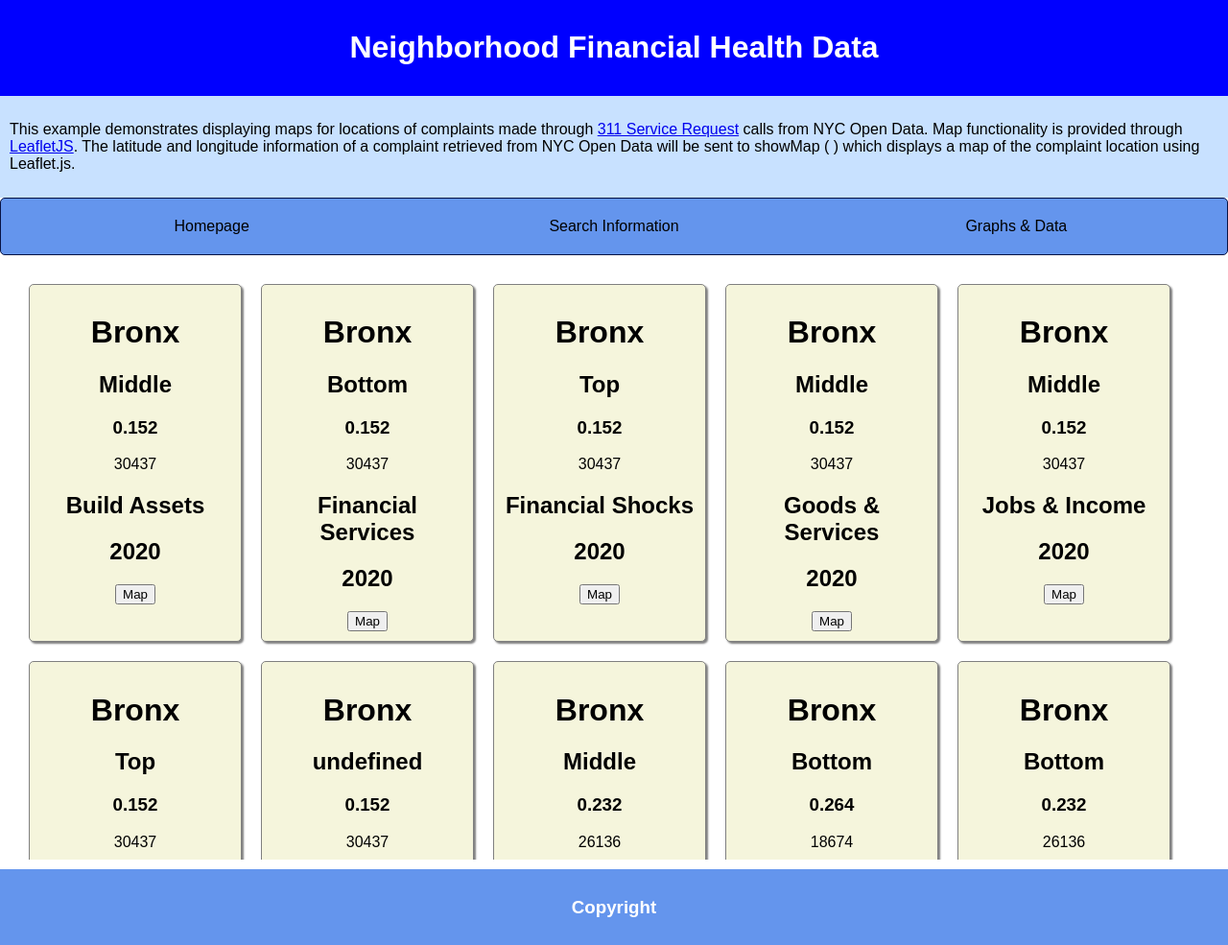
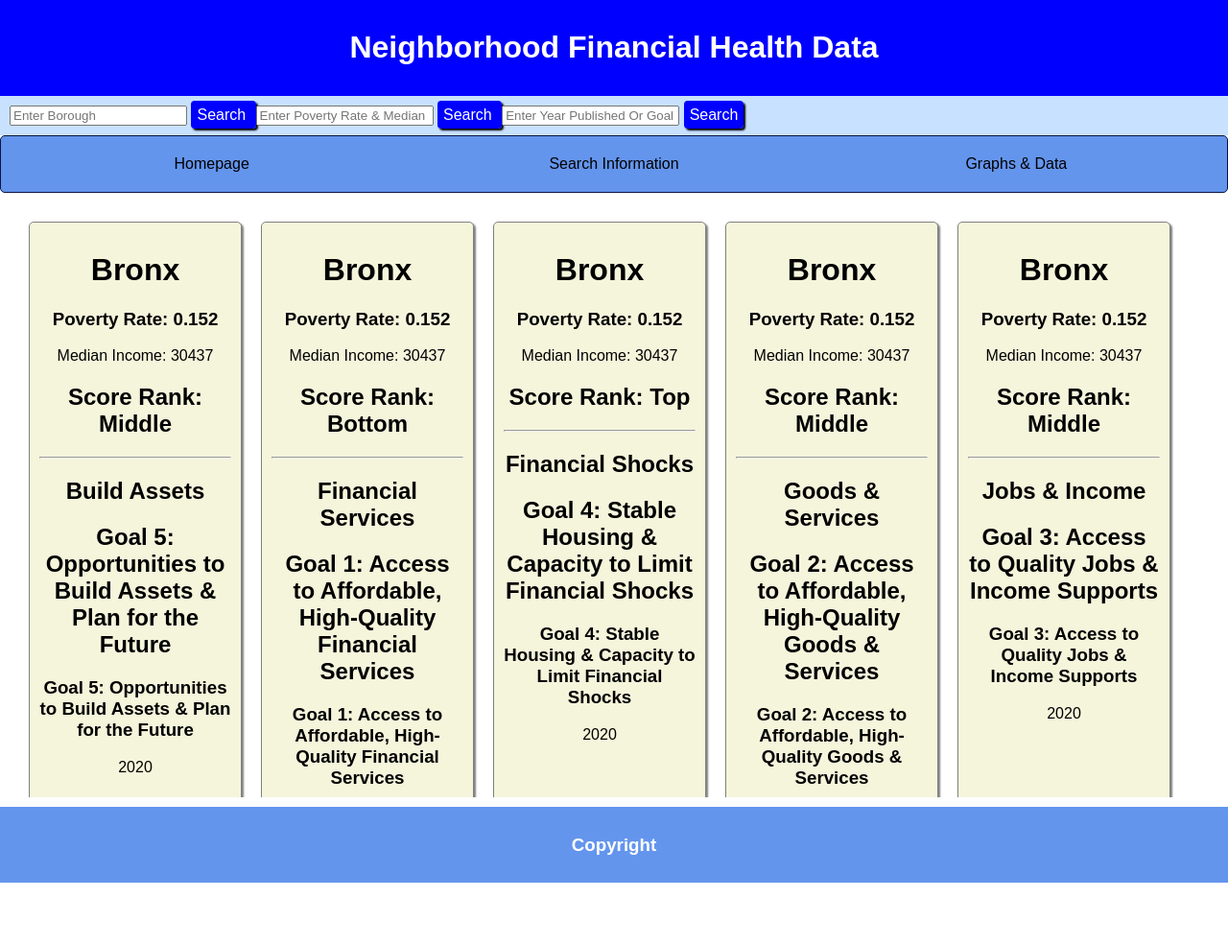
Before and after one commit to crtygdtech/NYC-Open-Data-Project, a plain HTML site: page filter.html in a window 1280 px wide. Shown: the whole page at 96% size. After the commit the page ends 920 px from the top, so only its background shows below. Drawn offline with Linux system fonts and the light colour scheme.

Commit message:
updateds

```diff
--- a/filter.html
+++ b/filter.html
@@ -18,10 +18,12 @@
     </div>
     <div class="container subbanner">
       <div>
-        <p>This example demonstrates displaying maps for locations of complaints made through <a href="https://data.cityofnewyork.us/Social-Services/311-Service-Requests-from-2010-to-Present/erm2-nwe9" target="_blank">311 Service Request</a>
-          calls from NYC Open Data. Map functionality is provided through <a href="https://leafletjs.com/examples/quick-start/" target="_blank">LeafletJS</a>.
-          The latitude and longitude information of a complaint retrieved from NYC Open Data will be sent to showMap ( ) which displays
-             a map of the complaint location using Leaflet.js.
+        <input type="text" id="borough" placeholder="Enter Borough">
+        <a class="button" onclick="filterByBorough()"> Search </a>
+        <input type="text" id="povertyrate_and_medianincome" placeholder="Enter Poverty Rate & Median Income">
+        <a class="button" onclick="filterByPovertyrateAndMedianIncome()"> Search </a>
+        <input type="text" id="yearpublished_or_goal" placeholder="Enter Year Published Or Goal">
+        <a class="button" onclick="filterByYearpublishedOrGoal()"> Search </a>
        </div>
       </div>
     <div>
--- a/helper.js
+++ b/helper.js
@@ -22,13 +22,14 @@ function card( info ){
   let location = [info.latitude || 0 , info.longitude || 0];
   let build = `<div class="card fitted">
                     <h1>${info.borough}</h1>
-                    <h2>${info.scorerank}</h2>
-                    <h3>${info.nyc_poverty_rate}</h3>
-                    <p>${info.median_income}</p>
-
+                    <h3>Poverty Rate: ${info.nyc_poverty_rate}</h3>
+                    <p>Median Income: ${info.median_income}</p>
+                    <h2>Score Rank: ${info.scorerank}</h2>
+                    <hr>
                     <h2>${info.goal}</h2>
-                    <h2>${info.year_published}</h2>
-              <input type="button" onclick="showMap( ${location} )" value="Map">
+                    <h2>${info.goalfullname}</h2>
+                    <h3>${info.goalfullname}</h3>
+                    <span>${info.year_published}</span>
         </div>`;
   return build;
 }
--- a/script.js
+++ b/script.js
@@ -13,6 +13,83 @@ async function init(){
     build += card(info);
   }
   cards_output.innerHTML = build;
+}
+function filterByBorough(){
+  let borough= document.getElementById("boroughs").value;
+  let build = "";
+  let ct = 0;
+
+  for(let i = 0; i < data.length; i+=1){
+    let info = data[i];
+    if(info.borough== borough){
+      build += `<div class="fitted card">
+                    <h1>${info.borough}</h1>
+                    <h3>Poverty Rate: ${info.nyc_poverty_rate}</h3>
+                    <p>Median Income: ${info.median_income}</p>
+                    <h2>Score Rank: ${info.scorerank}</h2>
+                    <hr>
+                    <h2>${info.goal}</h2>
+                    <h2>${info.goalfullname}</h2>
+                    <h3>${info.goalfullname}</h3>
+                    <span>${info.year_published}</span>
+                </div>`;
+      ct += 1;
+    }
+  }
+  result.innerHTML = `${ct} Results found.`
+  output.innerHTML = build;
+}
+function filterByPovertyrateAndMedianIncome(){
+  let poverty_rate = document.getElementById("poverty_rates").value;
+  let median_income = document.getElementById("median_incomes").value;
+  let build = "";
+  let ct = 0;
+
+  for(let i = 0; i < data.length; i+=1){
+    let info = data[i];
+    if(info.nyc_poverty_rate == poverty_rate && info.median_income== median_income){
+      build += `<div class="fitted card">
+                    <h1>${info.borough}</h1>
+                    <h3>Poverty Rate: ${info.nyc_poverty_rate}</h3>
+                    <p>Median Income: ${info.median_income}</p>
+                    <h2>Score Rank: ${info.scorerank}</h2>
+                    <hr>
+                    <h2>${info.goal}</h2>
+                    <h2>${info.goalfullname}</h2>
+                    <h3>${info.goalfullname}</h3>
+                    <span>${info.year_published}</span>
+                </div>`;
+      ct += 1;
+    }
+  }
+  result.innerHTML = `${ct} Results found.`
+  output.innerHTML = build;
+}
+function filterByYearpublishedOrGoal(){
+  let year_published = document.getElementById("year_publishes").value;
+  let goal = document.getElementById("goals").value;
+  let build = "";
+  let ct = 0;
+
+  for(let i = 0; i < data.length; i+=1){
+    let info = data[i];
+    if(info.year_published == year_published || info.goal == goal){
+      build += `<div class="fitted card">
+                    <h1>${info.borough}</h1>
+                    <h3>Poverty Rate: ${info.nyc_poverty_rate}</h3>
+                    <p>Median Income: ${info.median_income}</p>
+                    <h2>Score Rank: ${info.scorerank}</h2>
+                    <hr>
+                    <h2>${info.goal}</h2>
+                    <h2>${info.goalfullname}</h2>
+                    <h3>${info.goalfullname}</h3>
+                    <span>${info.year_published}</span>
+                </div>`;
+      ct += 1;
+    }
+  }
+  result.innerHTML = `${ct} Results found.`
+  output.innerHTML = build;
 }
 function accidentsByBorough(){
   let q = 0, bk = 0, bx = 0, m = 0, s = 0;
```
Also changed, not shown: analysis.html (+0 -1 lines).
